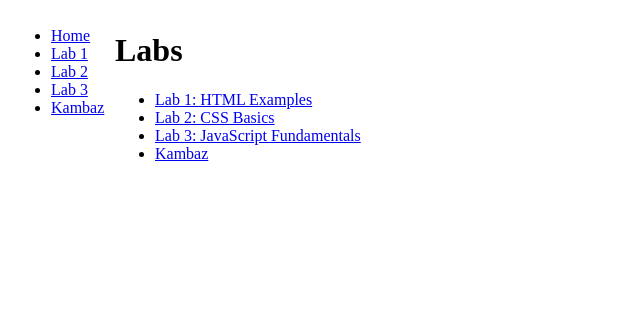
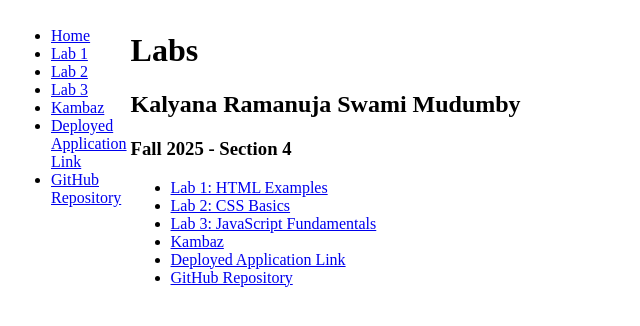
Before and after one commit to theinhumaneme/cs5610-kambaz-fa-25-kalyan-mudumby, a Next.js app: page /Labs in a window 1280 px wide. Shown: the top 326 px of the page, without its empty margins (0-640 px from the left). Built offline with nearby package versions, Linux system fonts and the light colour scheme.

Commit message:
Add details & personal domain -> vercel domain

```diff
--- a/app/Labs/TOC.tsx
+++ b/app/Labs/TOC.tsx
@@ -27,6 +27,16 @@ export default function TOC() {
           Kambaz{" "}
         </Link>{" "}
       </li>
+      <li>
+        <Link href="https://cs5610-kambaz-fa-25-kalyan-mudumby.vercel.app/" id="wd-lab3-link">
+          Deployed Application Link{" "}
+        </Link>{" "}
+      </li>
+      <li>
+        <Link href="https://github.com/theinhumaneme/cs5610-kambaz-fa-25-kalyan-mudumby" id="wd-lab3-link">
+          GitHub Repository{" "}
+        </Link>{" "}
+      </li>
     </ul>
   );
 }
--- a/app/Labs/page.tsx
+++ b/app/Labs/page.tsx
@@ -3,6 +3,8 @@ export default function Labs() {
   return (
     <div id="wd-labs">
       <h1>Labs</h1>
+      <h2>Kalyana Ramanuja Swami Mudumby</h2>
+      <h3>Fall 2025 - Section 4</h3>
       <ul>
         <li>
           <Link href="/Labs/Lab1" id="wd-lab1-link">
@@ -24,6 +26,16 @@ export default function Labs() {
             Kambaz{" "}
           </Link>{" "}
         </li>
+        <li>
+          <Link href="https://cs5610-kambaz-fa-25-kalyan-mudumby.vercel.app/" id="wd-lab3-link">
+            Deployed Application Link{" "}
+          </Link>{" "}
+        </li>
+        <li>
+          <Link href="https://github.com/theinhumaneme/cs5610-kambaz-fa-25-kalyan-mudumby" id="wd-lab3-link">
+            GitHub Repository{" "}
+          </Link>{" "}
+        </li>
       </ul>
     </div>
   );
```
Also changed, not shown: app/Labs/Lab1/page.tsx (+7 -0 lines).
